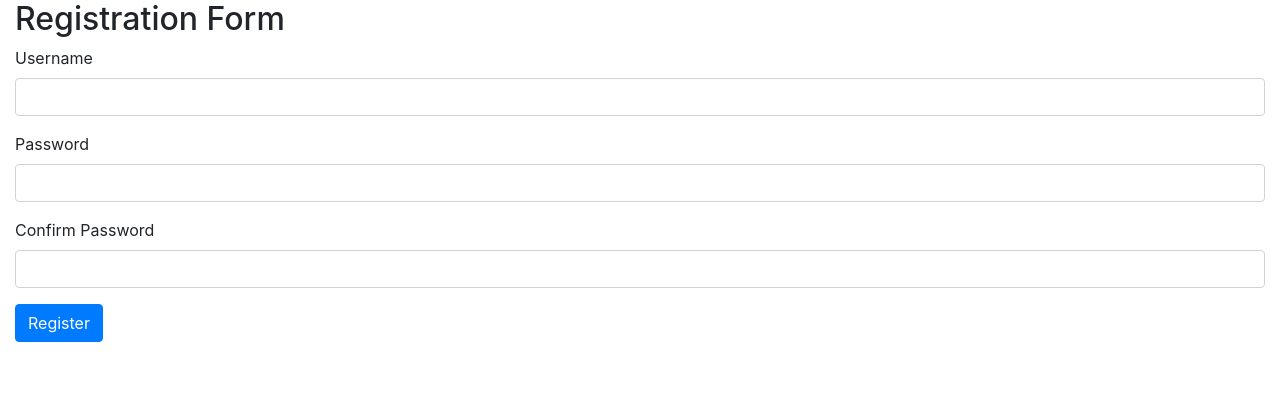
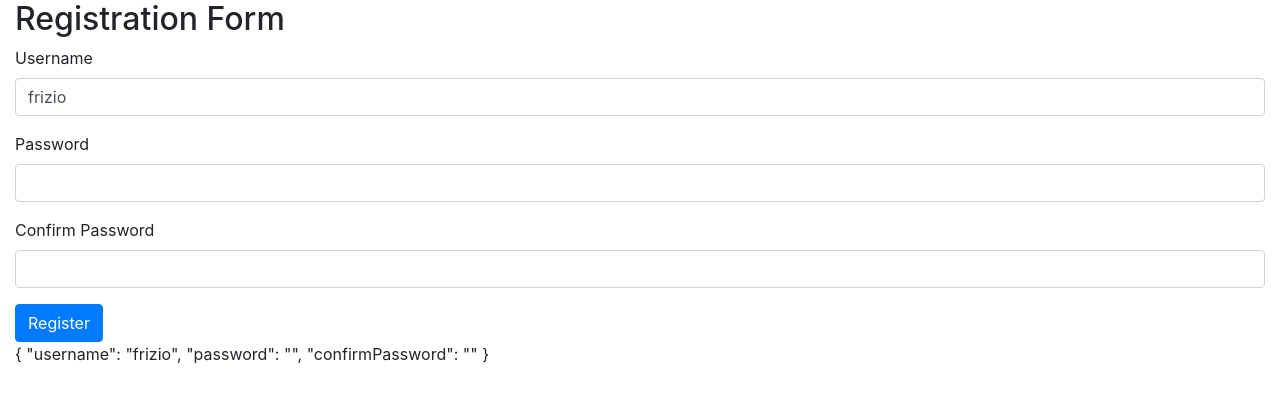
Before and after one commit to frizio/reactive-forms, an Angular app: page / in a window 1280 px wide. Shown: the top 402 px of the page. Built offline with nearby package versions, Linux system fonts and the light colour scheme.

Commit message:
Associate the model with the view

```diff
--- a/src/app/app.component.html
+++ b/src/app/app.component.html
@@ -1,21 +1,23 @@
 <div class="container-fluid">
   <h2>Registration Form</h2>
 
-  <form>
+  <form [formGroup]=registrationForm>
     <div class="form-group">
       <label for="">Username</label>
-      <input type="text" class="form-control">
+      <input type="text" class="form-control" formControlName="username">
     </div>
     <div class="form-group">
       <label for="">Password</label>
-      <input type="password" class="form-control">
+      <input type="password" class="form-control" formControlName="password">
     </div>
     <div class="form-group">
       <label for="">Confirm Password</label>
-      <input type="password" class="form-control">
+      <input type="password" class="form-control" formControlName="confirmPassword">
     </div>
     <button type="submit" class="btn btn-primary">Register</button>
 
   </form>
 
+  <p>{{ registrationForm.value | json }}</p>
+
 </div>
--- a/src/app/app.component.ts
+++ b/src/app/app.component.ts
@@ -11,7 +11,7 @@ export class AppComponent {
   registrationForm = new FormGroup({
     username: new FormControl('frizio'),
     password: new FormControl(''),
-    conformPassword: new FormControl(''),
+    confirmPassword: new FormControl(''),
   });
 
 }
```
